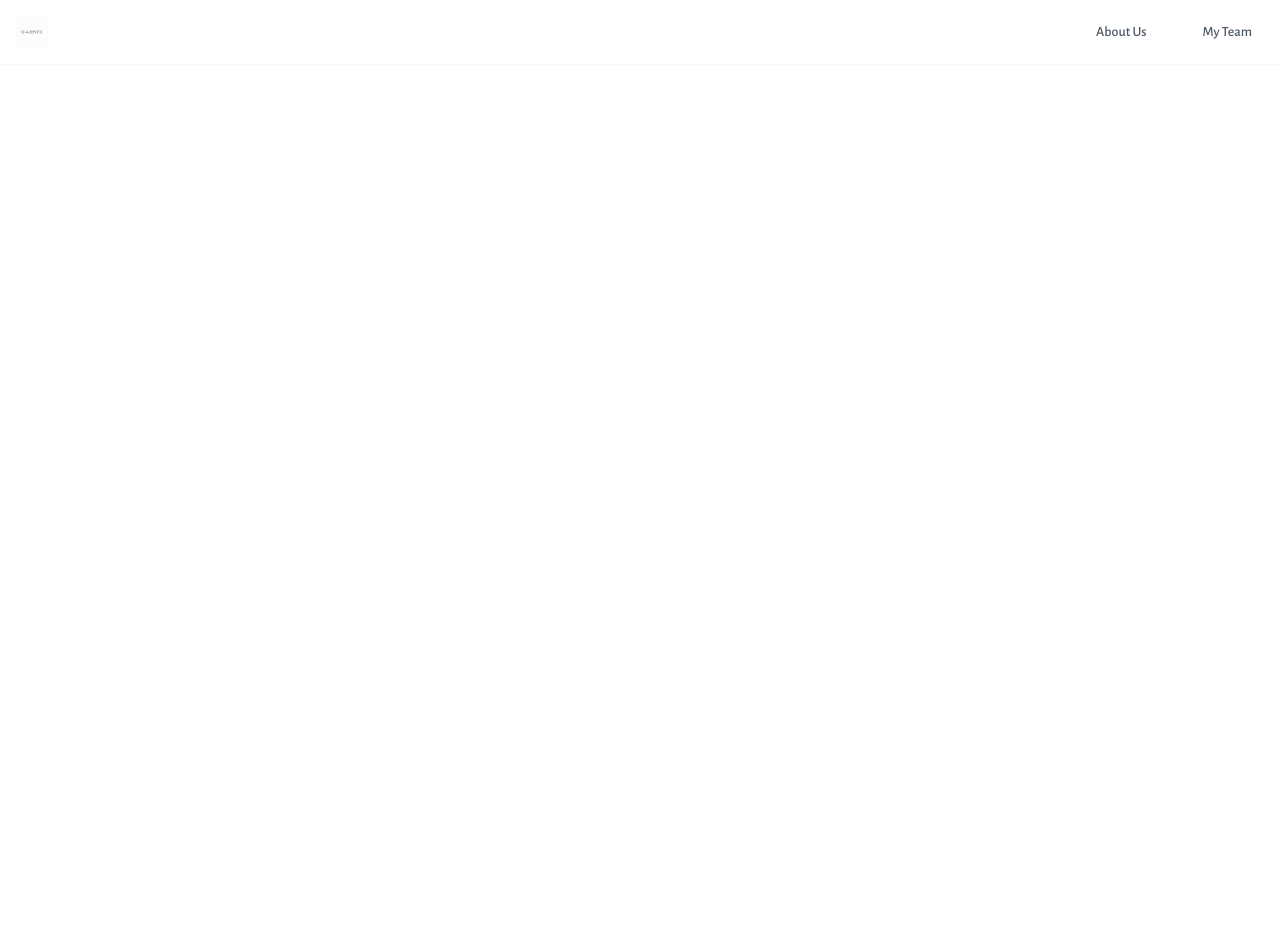
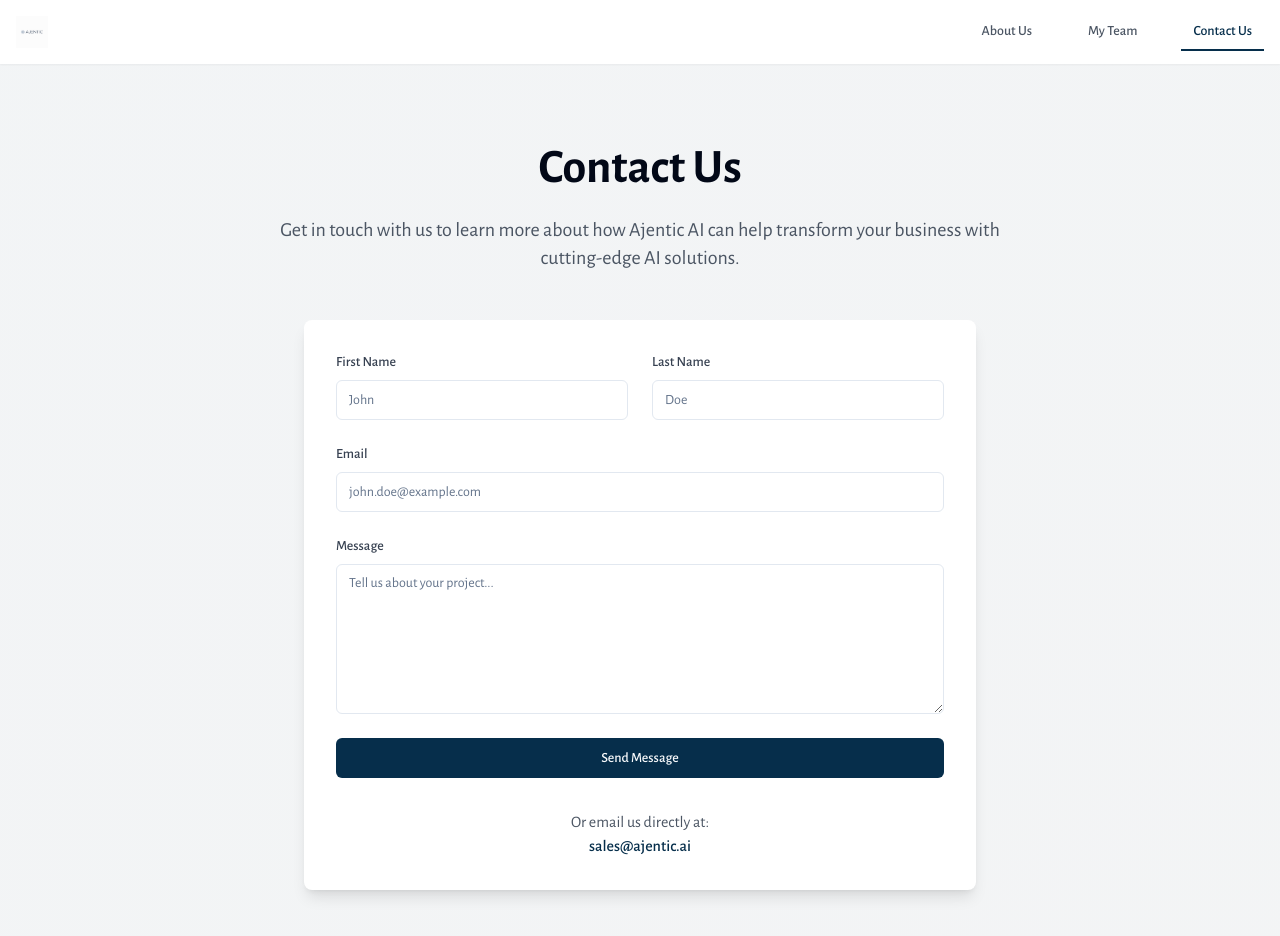
Before and after one commit to Ajentic/ajentic-ai, a React (Vite) app: page /contact in a window 1280 px wide. Before the commit this address had no page. Shown: the top 936 px of the page. Before the commit the page ends 800 px from the top, so only its background shows below. Built offline with nearby package versions, Linux system fonts and the light colour scheme.

Commit message:
Create Contact Us Tab
Added a new "Contact Us" tab to the application, similar in design to the provided reference. The tab includes a contact email: sales@ajentic.ai.
[skip gpt_engineer]

```diff
--- a/src/App.tsx
+++ b/src/App.tsx
@@ -6,6 +6,7 @@ import { BrowserRouter, Routes, Route, Navigate } from "react-router-dom";
 import Navbar from "./components/Navbar";
 import About from "./pages/About";
 import Team from "./pages/Team";
+import Contact from "./pages/Contact";
 
 const queryClient = new QueryClient();
 
@@ -22,6 +23,7 @@ const App = () => (
               <Route path="/" element={<Navigate to="/about" replace />} />
               <Route path="/about" element={<About />} />
               <Route path="/team" element={<Team />} />
+              <Route path="/contact" element={<Contact />} />
             </Routes>
           </main>
         </div>
--- a/src/components/Navbar.tsx
+++ b/src/components/Navbar.tsx
@@ -34,6 +34,16 @@ const Navbar = () => {
             >
               My Team
             </Link>
+            <Link
+              to="/contact"
+              className={`${
+                isActive("/contact")
+                  ? "text-primary border-b-2 border-primary"
+                  : "text-gray-600 hover:text-primary"
+              } px-3 py-2 text-sm font-medium transition-colors duration-200`}
+            >
+              Contact Us
+            </Link>
           </div>
         </div>
       </div>
--- /dev/null
+++ b/src/pages/Contact.tsx
@@ -0,0 +1,95 @@
+import { Button } from "@/components/ui/button";
+import { Input } from "@/components/ui/input";
+import { Textarea } from "@/components/ui/textarea";
+import { useForm } from "react-hook-form";
+import { toast } from "sonner";
+
+const Contact = () => {
+  const { register, handleSubmit, reset } = useForm();
+
+  const onSubmit = (data: any) => {
+    // In a real application, this would send the data to a server
+    console.log("Form submitted:", data);
+    toast.success("Thank you for your message! We'll get back to you soon.");
+    reset();
+  };
+
+  return (
+    <div className="min-h-screen">
+      <section className="py-20 gradient-bg">
+        <div className="container mx-auto px-4">
+          <h1 className="text-4xl md:text-5xl font-bold text-center mb-6">
+            Contact Us
+          </h1>
+          <p className="text-xl text-center text-gray-600 max-w-3xl mx-auto mb-12">
+            Get in touch with us to learn more about how Ajentic AI can help transform your business with cutting-edge AI solutions.
+          </p>
+
+          <div className="max-w-2xl mx-auto bg-white rounded-lg shadow-lg p-8">
+            <form onSubmit={handleSubmit(onSubmit)} className="space-y-6">
+              <div className="grid grid-cols-1 md:grid-cols-2 gap-6">
+                <div>
+                  <label htmlFor="firstName" className="block text-sm font-medium text-gray-700 mb-2">
+                    First Name
+                  </label>
+                  <Input
+                    id="firstName"
+                    {...register("firstName", { required: true })}
+                    placeholder="John"
+                  />
+                </div>
+                <div>
+                  <label htmlFor="lastName" className="block text-sm font-medium text-gray-700 mb-2">
+                    Last Name
+                  </label>
+                  <Input
+                    id="lastName"
+                    {...register("lastName", { required: true })}
+                    placeholder="Doe"
+                  />
+                </div>
+              </div>
+
+              <div>
+                <label htmlFor="email" className="block text-sm font-medium text-gray-700 mb-2">
+                  Email
+                </label>
+                <Input
+                  id="email"
+                  type="email"
+                  {...register("email", { required: true })}
+                  placeholder="john.doe@example.com"
+                />
+              </div>
+
+              <div>
+                <label htmlFor="message" className="block text-sm font-medium text-gray-700 mb-2">
+                  Message
+                </label>
+                <Textarea
+                  id="message"
+                  {...register("message", { required: true })}
+                  placeholder="Tell us about your project..."
+                  className="min-h-[150px]"
+                />
+              </div>
+
+              <Button type="submit" className="w-full">
+                Send Message
+              </Button>
+            </form>
+
+            <div className="mt-8 text-center">
+              <p className="text-gray-600">Or email us directly at:</p>
+              <a href="mailto:sales@ajentic.ai" className="text-primary font-medium hover:underline">
+                sales@ajentic.ai
+              </a>
+            </div>
+          </div>
+        </div>
+      </section>
+    </div>
+  );
+};
+
+export default Contact;
```
